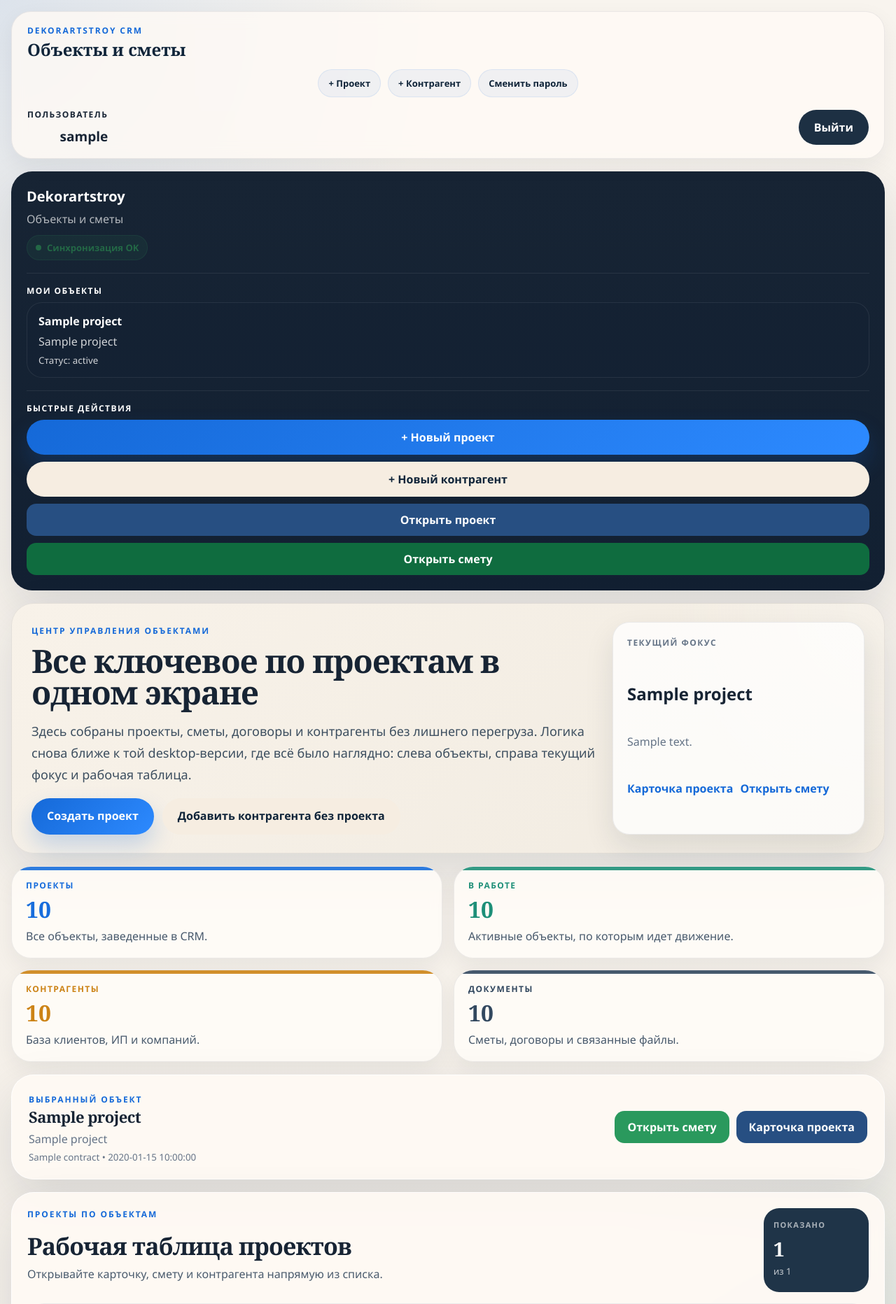
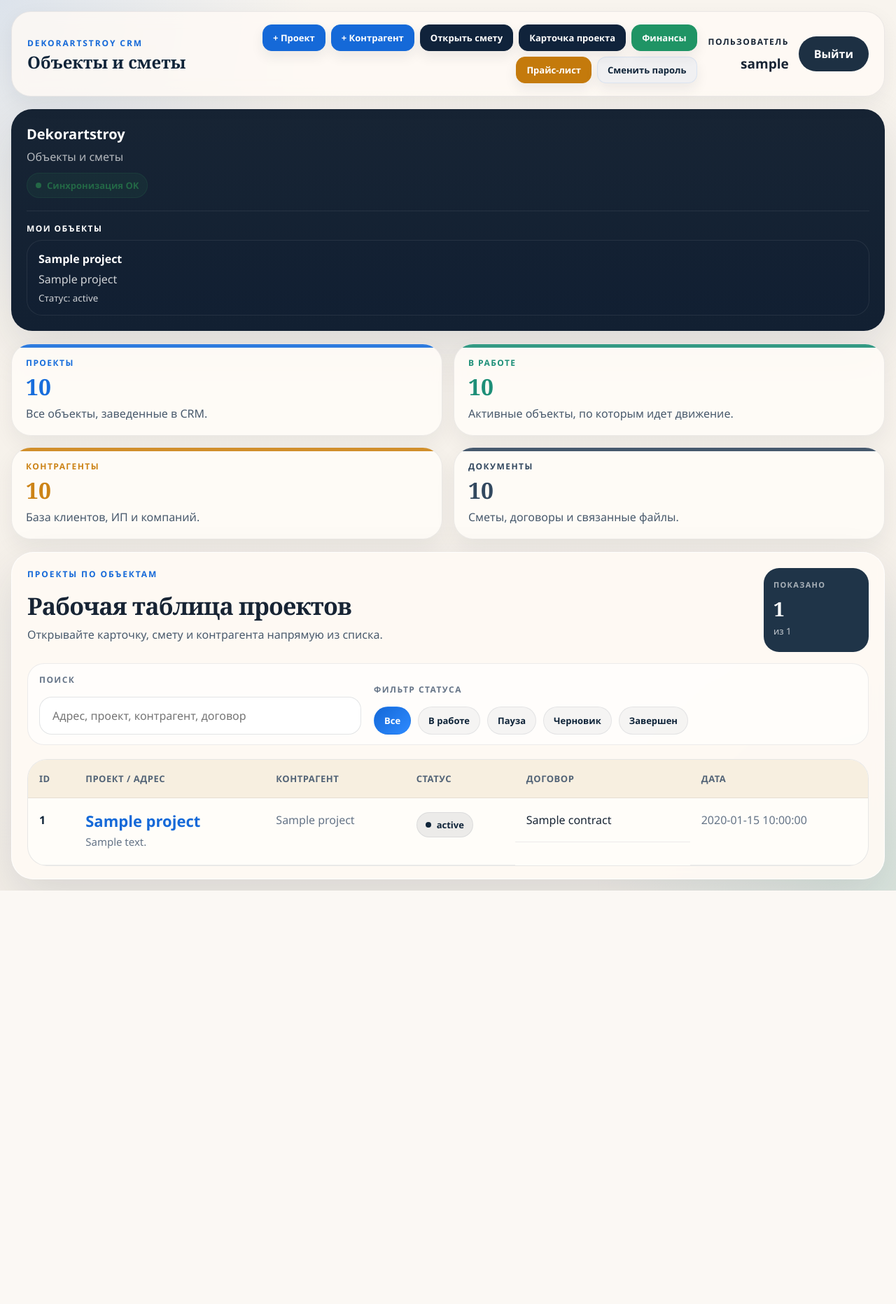
Before and after one commit to Gorodokspb/-, a FastAPI app: template webapp/templates/projects.html in a window 1280 px wide. Shown: the top 1864 px of the page at 70% size. After the commit the page ends 1273 px from the top, so only its background shows below. Run offline with FastAPI, Linux system fonts and the light colour scheme; the template is opened without the code that fills it: most values are stand-ins (such as "Sample title", 1, 10 or a date in 2020); parts of the project's set-up code (start-up, migrations or seed data) failed here and were passed over; some libraries are stand-ins or nearby versions.

Commit message:
feat: tighten projects dashboard actions

```diff
--- a/webapp/static/app.css
+++ b/webapp/static/app.css
@@ -3782,6 +3782,58 @@ textarea:focus {
     align-items: center;
 }
 
+.topbar-card-projects.topbar-card-classic {
+    grid-template-columns: minmax(220px, 0.7fr) minmax(0, 1.8fr) auto;
+}
+
+.projects-topbar-actions {
+    display: flex;
+    flex-wrap: wrap;
+    justify-content: flex-end;
+    gap: 8px;
+    max-width: 760px;
+}
+
+.projects-topbar-actions .topbar-chip {
+    min-height: 38px;
+    padding: 0 14px;
+    border-radius: 13px;
+    font-weight: 800;
+    box-shadow: 0 8px 18px rgba(23, 36, 52, 0.08);
+}
+
+.topbar-primary-action {
+    background: #1569d8;
+    color: #fff;
+    border-color: #1569d8;
+}
+
+.topbar-open-action {
+    background: #10233b;
+    color: #fff;
+    border-color: #10233b;
+}
+
+.topbar-finance-action {
+    background: #1f9465;
+    color: #fff;
+    border-color: #1f9465;
+}
+
+.topbar-price-action {
+    background: #c47a0c;
+    color: #fff;
+    border-color: #c47a0c;
+}
+
+.topbar-primary-action:hover,
+.topbar-open-action:hover,
+.topbar-finance-action:hover,
+.topbar-price-action:hover {
+    transform: translateY(-1px);
+    filter: brightness(0.97);
+}
+
 .classic-layout {
     display: grid;
     grid-template-columns: 290px minmax(0, 1fr);
--- a/webapp/templates/projects.html
+++ b/webapp/templates/projects.html
@@ -12,9 +12,15 @@
                 <strong>Объекты и сметы</strong>
             </div>
 
-            <div class="topbar-meta">
-                <a class="topbar-chip topbar-chip-link" href="/projects/new">+ Проект</a>
-                <a class="topbar-chip topbar-chip-link" href="/counterparties/new">+ Контрагент</a>
+            <div class="topbar-meta projects-topbar-actions">
+                <a class="topbar-chip topbar-primary-action" href="/projects/new">+ Проект</a>
+                <a class="topbar-chip topbar-primary-action" href="/counterparties/new">+ Контрагент</a>
+                {% if focused_project %}
+                <a class="topbar-chip topbar-open-action" href="/projects/{{ focused_project.id }}/estimate">Открыть смету</a>
+                <a class="topbar-chip topbar-open-action" href="/projects/{{ focused_project.id }}">Карточка проекта</a>
+                <a class="topbar-chip topbar-finance-action" href="/projects/{{ focused_project.id }}#project-finance">Финансы</a>
+                <a class="topbar-chip topbar-price-action" href="/projects/{{ focused_project.id }}/estimate#estimateRatesDrawer">Прайс-лист</a>
+                {% endif %}
                 <a class="topbar-chip topbar-chip-link" href="/account/password">Сменить пароль</a>
             </div>
 
@@ -61,52 +67,10 @@
                         {% endif %}
                     </div>
 
-                    <div class="classic-sidebar-block">
-                        <span class="sidebar-label">Быстрые действия</span>
-                        <div class="classic-actions">
-                            <a class="primary-button classic-action-button" href="/projects/new">+ Новый проект</a>
-                            <a class="ghost-button-light classic-action-button" href="/counterparties/new">+ Новый контрагент</a>
-                            {% if focused_project %}
-                            <a class="classic-secondary-button classic-action-button" href="/projects/{{ focused_project.id }}">Открыть проект</a>
-                            <a class="classic-warning-button classic-action-button" href="/projects/{{ focused_project.id }}/estimate">Открыть смету</a>
-                            {% endif %}
-                        </div>
-                    </div>
                 </div>
             </aside>
 
             <section class="classic-main">
-                <article class="hero-card classic-hero-card">
-                    <div class="hero-grid classic-hero-grid">
-                        <div class="hero-copy-wrap">
-                            <span class="eyebrow">Центр управления объектами</span>
-                            <h2>Все ключевое по проектам в одном экране</h2>
-                            <p class="hero-copy">
-                                Здесь собраны проекты, сметы, договоры и контрагенты без лишнего перегруза. Логика снова ближе к той desktop-версии, где всё было наглядно: слева объекты, справа текущий фокус и рабочая таблица.
-                            </p>
-                            <div class="panel-inline-actions">
-                                <a class="primary-button panel-inline-button" href="/projects/new">Создать проект</a>
-                                <a class="ghost-button-light panel-inline-button" href="/counterparties/new">Добавить контрагента без проекта</a>
-                            </div>
-                        </div>
-
-                        <div class="classic-focus-box">
-                            <span class="search-label">Текущий фокус</span>
-                            {% if focused_project %}
-                            <strong>{{ focused_project.project_name }}</strong>
-                            <p>{{ focused_project.address or focused_project.project_name }}</p>
-                            <div class="classic-focus-links">
-                                <a href="/projects/{{ focused_project.id }}">Карточка проекта</a>
-                                <a href="/projects/{{ focused_project.id }}/estimate">Открыть смету</a>
-                            </div>
-                            {% else %}
-                            <strong>Проектов пока нет</strong>
-                            <p>Начните с создания нового объекта.</p>
-                            {% endif %}
-                        </div>
-                    </div>
-                </article>
-
                 <section class="stats-grid stats-grid-v2 stats-grid-compact">
                     <article class="metric-panel metric-panel-blue">
                         <span class="metric-label">Проекты</span>
@@ -129,24 +93,6 @@
                         <p>Сметы, договоры и связанные файлы.</p>
                     </article>
                 </section>
-
-                {% if focused_project %}
-                <section class="panel-card panel-card-wide classic-focus-panel">
-                    <div class="classic-focus-panel-head">
-                        <div>
-                            <div class="eyebrow">Выбранный объект</div>
-                            <h3>{{ focused_project.project_name }}</h3>
-                            <p>{{ focused_project.counterparty_name or "Контрагент не привязан" }}</p>
-                            <small>{{ focused_project.contract or "Договор не указан" }}{% if focused_project.contract_date %} • {{ focused_project.contract_date }}{% endif %}</small>
-                        </div>
-
-                        <div class="classic-focus-panel-actions">
-                            <a class="classic-success-button" href="/projects/{{ focused_project.id }}/estimate">Открыть смету</a>
-                            <a class="classic-secondary-button" href="/projects/{{ focused_project.id }}">Карточка проекта</a>
-                        </div>
-                    </div>
-                </section>
-                {% endif %}
 
                 <section class="panel-card panel-card-wide projects-panel projects-panel-classic">
                     <div class="panel-header panel-header-wide projects-panel-classic-header">
```
Also changed, not shown: handoff_to_hermes/04_CRM_WEB_UI_NOTES.md (+9 -0 lines), tests/test_projects_dashboard_template.py (added, +35 -0 lines), handoff_to_hermes/CHANGELOG.md.
